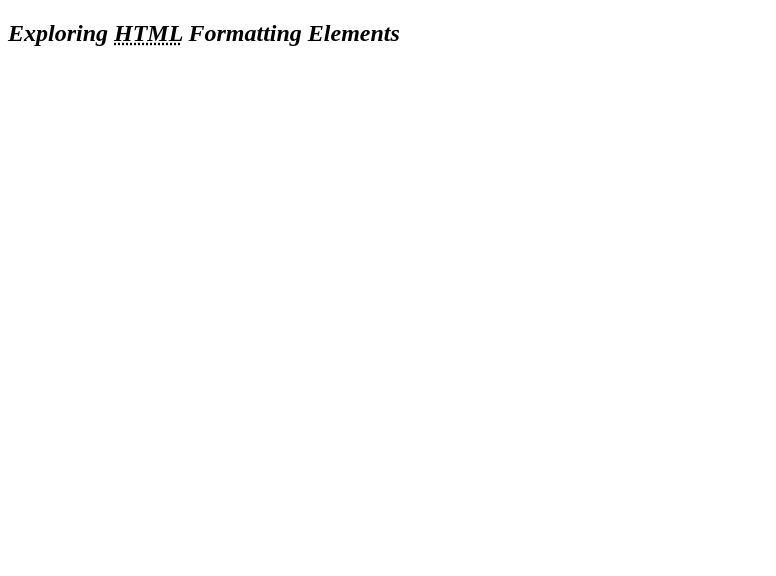
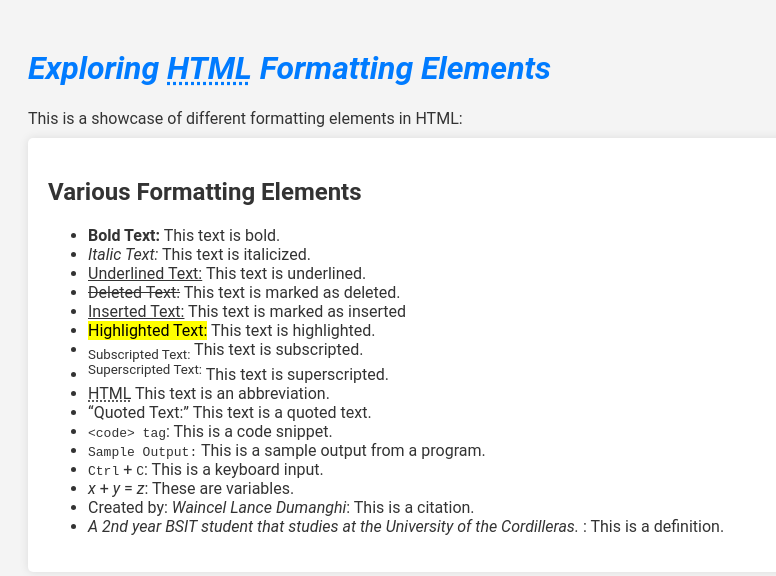
Before and after one commit to WaincelLanceDumanghi/223010607-WebApp, a plain HTML site: page _4mat.html in a window 1280 px wide. Shown: the whole page, without its empty margins (0-776 px from the left). Drawn offline with Linux system fonts and the light colour scheme.

Commit message:
Progress on the format exercise

```diff
--- a/_4mat.html
+++ b/_4mat.html
@@ -4,8 +4,59 @@
     <meta charset="UTF-8">
     <meta name="viewport" content="width=device-width, initial-scale=1.0">
     <title>Formatting Exploration Html</title>
+    <style>
+        body {
+            font-family: 'Roboto', sans-serif;
+            color: #333;
+            background-color: #f4f4f4;
+            padding: 20px;
+        }
+
+        h1{
+            color: #007bff;
+        }
+
+        p{
+            margin-bottom: 10px;
+        }
+
+        div.formatting-examples {
+            background-color: #fff;
+            padding: 20px;
+            border-radius: 5px;
+            box-shadow: 0px 0px 10px rgba(0, 0, 0, 0.1);
+        }
+        .highlight{
+            background-color: #ffc107;
+            padding: 5px;
+        }
+    </style>
 </head>
 <body>
-    <em><h2>Exploring <abbr title="hypertext markup language">HTML</abbr> Formatting Elements</h2></em>
+    <em><h1>Exploring <abbr title="hypertext markup language">HTML</abbr> Formatting Elements</h1></em>
+    <p>This is a showcase of different formatting elements in HTML:</p>
+
+    <div class="formatting-examples">
+        <h2>Various Formatting Elements</h2>
+        <ul>
+            <li><strong>Bold Text:</strong> This text is bold.</li>
+            <li><em>Italic Text:</em> This text is italicized.</li>
+            <li><u>Underlined Text:</u> This text is underlined.</li>
+            <li><del>Deleted Text:</del> This text is marked as deleted.</li>
+            <li><ins>Inserted Text:</ins> This text is marked as inserted</li>
+            <li><mark>Highlighted Text:</mark> This text is highlighted.</li>
+            <li><sub>Subscripted Text:</sub> This text is subscripted.</li>
+            <li><sup>Superscripted Text:</sup> This text is superscripted.</li>
+            <li><abbr title="hypertext markup language">HTML</abbr> This text is an abbreviation.</li>
+            <li><q>Quoted Text:</q> This text is a quoted text.</li>
+            <li><code>&lt;code&gt; tag</code>: This is a code snippet.</li>
+            <li><samp>Sample Output:</samp> This is a sample output from a program.</li>
+            <li><kbd>Ctrl</kbd> + <kbd>C</kbd>: This is a keyboard input.</li>
+            <li><var>x</var> + <var>y</var> = <var>z</var>: These are variables.</li>
+            <li>Created by:<cite> Waincel Lance Dumanghi</cite>: This is a citation.</li>
+            <li><dfn>A 2nd year BSIT student that studies at the University of the Cordilleras.</dfn>
+            : This is a definition.</li>
+        </ul>
+    </div>
 </body>
 </html>
```
